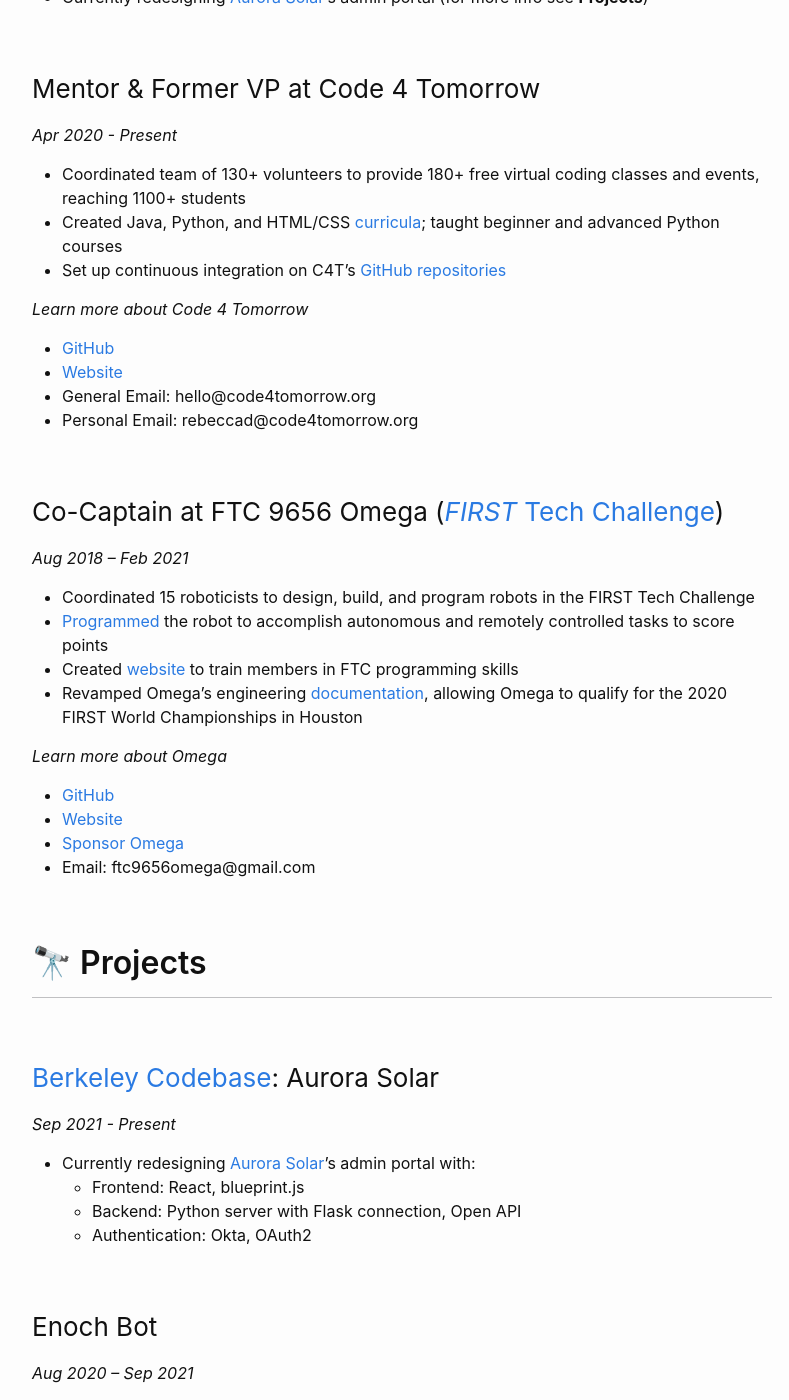
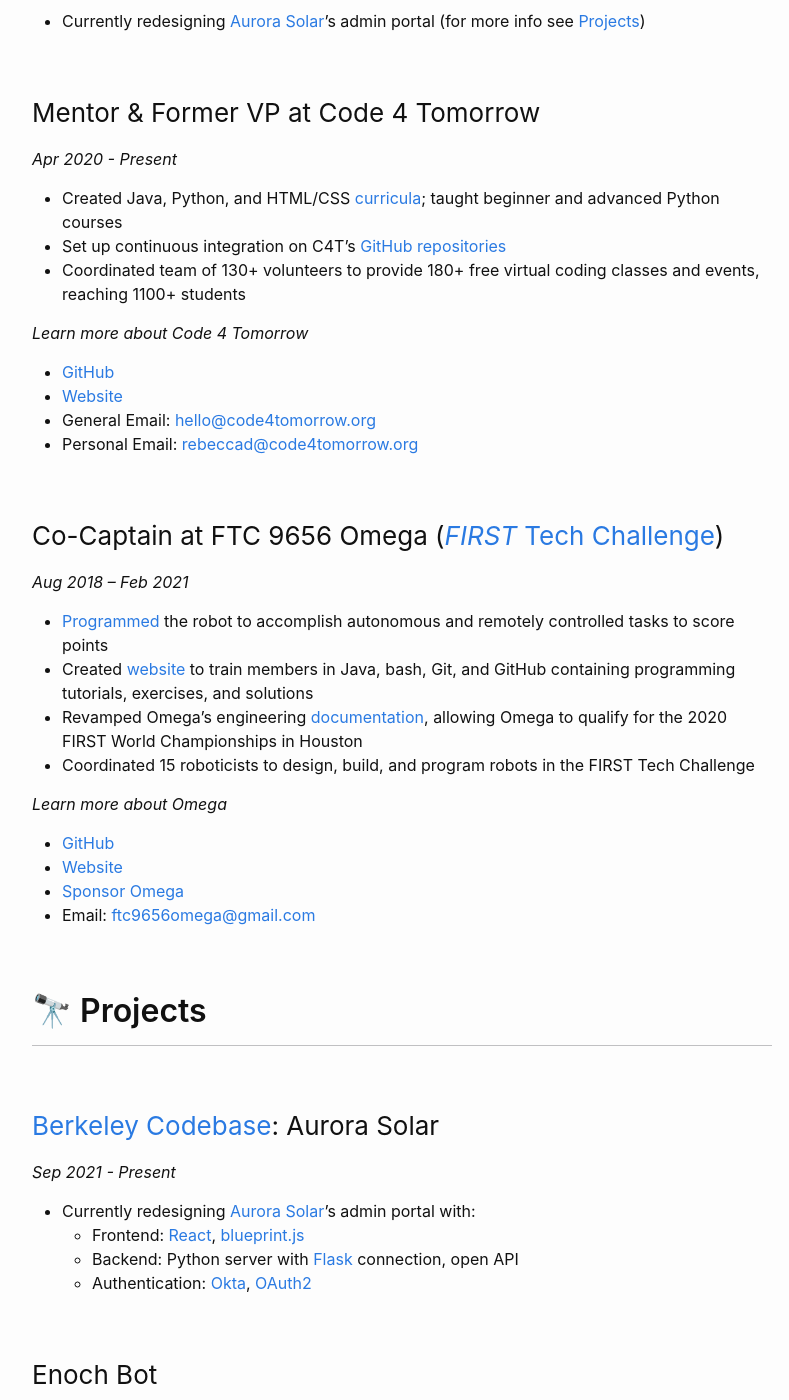
Before and after one commit to phrdang/phrdang.github.io, a Jekyll site: the page built from about.md, in a window 1280 px wide and 1400 px high, scrolled down 1445 px. Shown: the whole window, without its empty margins (238-1027 px from the left). Built offline with Jekyll 4.4.1, drawn with Linux system fonts in a browser that asks for light colours; some of the changed text lies outside the part shown.

Commit message:
Update Resume with feedback from ENGIN 98

```diff
--- a/about.md
+++ b/about.md
@@ -1,7 +1,7 @@
 ---
 layout: page
 title: 👩🏻 About
-permalink: /about/
+permalink: /about
 ---
 
 #### Contents
@@ -10,8 +10,8 @@
 2. [Education](#-education)
 3. [Experience](#-experience)
 4. [Projects](#-projects)
-5. [I'm currently learning...](#-im-currently-learning-)
-6. [Skills](#-skills)
+5. [Skills](#-skills)
+6. [I'm currently learning...](#-im-currently-learning-)
 
 ## 👋 Hello world!
 
@@ -21,47 +21,47 @@
 
 ## 🍎 Education
 
-| School | Dates | Major | GPA | Relevant Classes |
+| School | Dates | Major | GPA | Relevant Coursework |
 |--------|-------|-------|-----|------------------|
-| University of California, Berkeley | Aug 2021 - May 2025 | Electrical Engineering & Computer Science | None yet :) | Structure and Interpretation of Computer Programs (Fall 2021) |
-| Evergreen Valley College | Jun 2019 - Jul 2020 | N/A (dual enrollment during high school) | 4.0 | Discrete Structures, Intro to Data Structures (Java), Intro to Program Structures (Java), Program Design & Development (Python) |
-| Evergreen Valley High School | Aug 2017 - Jun 2021 | N/A | 4.0 (Valedictorian) | Database Design and SQL Programming, AP Calculus BC, AP Calculus AB |
+| University of California, Berkeley | Aug 2021 - May 2025 | Electrical Engineering & Computer Science | None yet :) | - Structure and Interpretation of Computer Programs (Python) (Fall 2021) |
+| Evergreen Valley College | Jun 2019 - Jul 2020 | N/A (dual enrollment during high school) | 4.0 | - Discrete Structures <br>- Intro to Data Structures (Java) <br>- Intro to Program Structures (Java) <br>- Program Design & Development (Python) |
+| Evergreen Valley High School | Aug 2017 - Jun 2021 | N/A | 4.0 (Valedictorian) | - Database Design and SQL Programming <br>- AP Calculus BC <br>- AP Calculus AB |
 
 ## 💼 Experience
 
 ### Client Software Developer at [Berkeley Codebase](https://codebase.berkeley.edu)
 *Sep 2021 - Present*
 
-- Currently redesigning [Aurora Solar](https://www.aurorasolar.com/)'s admin portal (for more info see **Projects**)
+- Currently redesigning [Aurora Solar](https://www.aurorasolar.com/)'s admin portal (for more info see [Projects](#-projects))
 
 ### Mentor & Former VP at Code 4 Tomorrow
 *Apr 2020 - Present*
 
-- Coordinated team of 130+ volunteers to provide 180+ free virtual coding classes and events, reaching 1100+ students
 - Created Java, Python, and HTML/CSS [curricula](https://code4tomorrow.org/courses); taught beginner and advanced Python courses
 - Set up continuous integration on C4T’s [GitHub repositories](https://github.com/code4tomorrow)
+- Coordinated team of 130+ volunteers to provide 180+ free virtual coding classes and events, reaching 1100+ students
 
 *Learn more about Code 4 Tomorrow*
 
 - [GitHub](https://github.com/code4tomorrow)
 - [Website](https://code4tomorrow.org)
-- General Email: hello@code4tomorrow.org
-- Personal Email: rebeccad@code4tomorrow.org
+- General Email: [hello@code4tomorrow.org](mailto:hello@code4tomorrow.org)
+- Personal Email: [rebeccad@code4tomorrow.org](mailto:rebeccad@code4tomorrow.org)
 
 ### Co-Captain at FTC 9656 Omega ([*FIRST* Tech Challenge](https://www.firstinspires.org/robotics/ftc))
 *Aug 2018 – Feb 2021*
 
+- [Programmed](https://github.com/omega9656) the robot to accomplish autonomous and remotely controlled tasks to score points
+- Created [website](https://omega9656.github.io/learn-code) to train members in Java, bash, Git, and GitHub containing programming tutorials, exercises, and solutions
+- Revamped Omega’s engineering [documentation](https://omegarobotics.wordpress.com/2021/03/04/2021-2022-ultimate-goal-engineering-portfolio-and-notebook/), allowing Omega to qualify for the 2020 FIRST World Championships in Houston
 - Coordinated 15 roboticists to design, build, and program robots in the FIRST Tech Challenge
-- [Programmed](https://github.com/omega9656) the robot to accomplish autonomous and remotely controlled tasks to score points
-- Created [website](https://omega9656.github.io/learn-code) to train members in FTC programming skills
-- Revamped Omega’s engineering [documentation](https://omegarobotics.wordpress.com/2021/03/04/2021-2022-ultimate-goal-engineering-portfolio-and-notebook/), allowing Omega to qualify for the 2020 FIRST World Championships in Houston
 
 *Learn more about Omega*
 
 - [GitHub](https://github.com/omega9656)
 - [Website](https://omegarobotics.wordpress.com)
 - [Sponsor Omega](https://bit.ly/sponsoromega)
-- Email: ftc9656omega@gmail.com
+- Email: [ftc9656omega@gmail.com](mailto:ftc9656omega@gmail.com)
 
 ## 🔭 Projects
 
@@ -69,16 +69,16 @@
 *Sep 2021 - Present*
 
 - Currently redesigning [Aurora Solar](https://www.aurorasolar.com/)'s admin portal with:
-  - Frontend: React, blueprint.js
-  - Backend: Python server with Flask connection, Open API
-  - Authentication: Okta, OAuth2
+  - Frontend: [React](https://reactjs.org/), [blueprint.js](https://blueprintjs.com/)
+  - Backend: Python server with [Flask](https://palletsprojects.com/p/flask/) connection, open API
+  - Authentication: [Okta](https://www.okta.com/), [OAuth2](https://oauth.net/2/)
 
 ### Enoch Bot
 *Aug 2020 – Sep 2021*
 
-- Programmed a Discord bot using the [Discord.py API](https://discordpy.readthedocs.io/en/latest/) for use in [Code 4 Tomorrow](https://code4tomorrow.org) Discord servers with 500+ users
+- Programmed a [Discord](https://discord.com) bot using the [Discord.py API](https://discordpy.readthedocs.io/en/latest/) for use in [Code 4 Tomorrow](https://code4tomorrow.org) Discord servers with 500+ users
 - Features:
-  - Automated class scheduling using the Google Sheets API
+  - Automated class scheduling using the [Google Sheets API](https://developers.google.com/sheets/api)
   - Student, parent, and volunteer verification to ensure security on the C4T Discord servers
   - Link retrieval
   - Private text and voice channel creation for each coding class
@@ -91,25 +91,33 @@
 ### Psyber
 *Jan 2019*
 
-- A [website](https://phrdang.github.io/pixelhacks3/) to teach people about cybersecurity
+- A [website](https://phrdang.github.io/pixelhacks3/) to teach teach cybersecurity including a cybersecurity quiz, Caesar cipher, and informational articles
 - Won Best Beginner Hack at [PixelHacks III](https://devpost.com/software/psyber)
+
+## 👩🏻‍🎓 Skills
+
+### Proficient
+
+- Python
+- Java
+- Git
+- GitHub
+
+### Familiar
+
+- HTML
+- CSS
+- JavaScript
+- SQL
 
 ## 🌱 I’m currently learning ...
 
 - React
 - blueprint.js
 - Flask
-- Open API
+- Open APIs
 - Okta
 - OAuth2
-- discord.py API
-
-## 👩🏻‍🎓 Skills
-
-- Python
-- Java
-- Git
-- GitHub
 
 ## ⚡ Fun fact
 🐦 My favorite book is [Six of Crows](https://www.goodreads.com/book/show/23437156-six-of-crows) by Leigh Bardugo!
```
Also changed, not shown: 2 other files.
